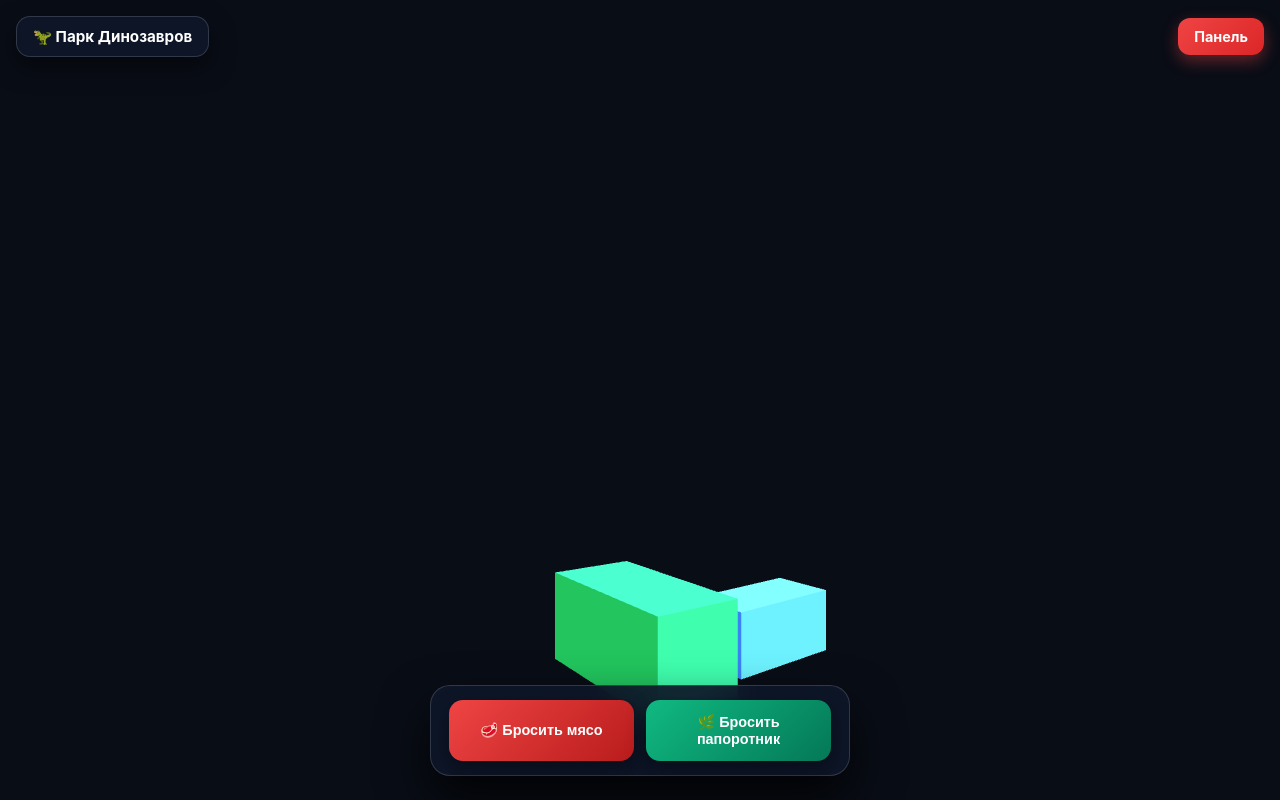
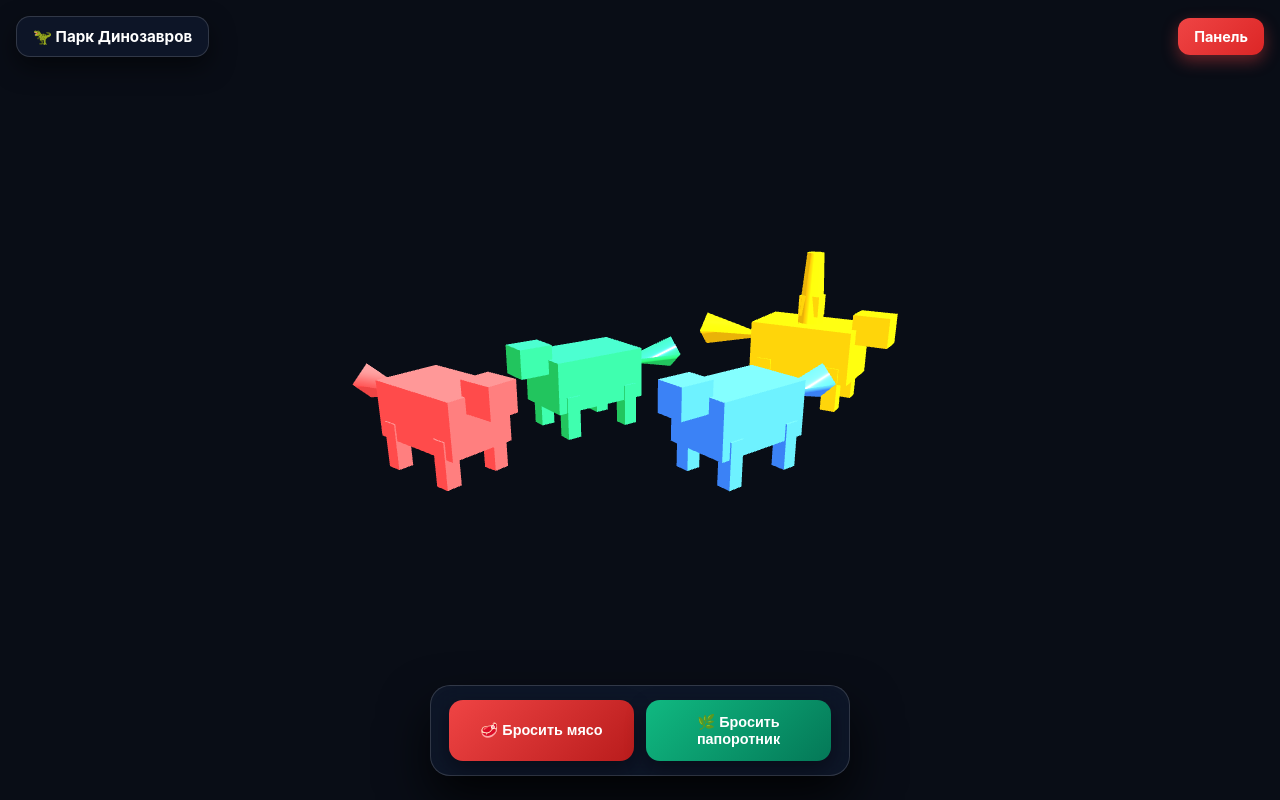
Before and after one commit to ai-tim/dino-park, a website: page demos/realistic-dino-park.html in a window 1280 px wide. Drawn offline with nearby package versions, Linux system fonts and the light colour scheme; animation ran at ten frames a second.

Commit message:
Update realistic-dino-park.html

```diff
--- a/demos/realistic-dino-park.html
+++ b/demos/realistic-dino-park.html
@@ -5,101 +5,47 @@
     <meta name="viewport" content="width=device-width, initial-scale=1.0">
     <title>Парк Динозавров — 3D Экосистема</title>
     <style>
-        * {
-            box-sizing: border-box;
-        }
+        * { box-sizing: border-box; }
         body, html {
-            margin: 0;
-            padding: 0;
-            width: 100%;
-            height: 100%;
-            overflow: hidden;
-            background: #090d16;
-            font-family: -apple-system, BlinkMacSystemFont, "Segoe UI", Roboto, sans-serif;
-            color: white;
+            margin: 0; padding: 0; width: 100%; height: 100%; overflow: hidden;
+            background: #090d16; font-family: -apple-system, BlinkMacSystemFont, "Segoe UI", Roboto, sans-serif; color: white;
         }
         #canvas-container {
-            position: absolute;
-            top: 0;
-            left: 0;
-            width: 100%;
-            height: 100%;
-            z-index: 1;
+            position: absolute; top: 0; left: 0; width: 100%; height: 100%; z-index: 1;
         }
+        /* Верхняя панель управления */
         .top-bar {
-            position: absolute;
-            top: 16px;
-            left: 16px;
-            right: 16px;
-            display: flex;
-            justify-content: space-between;
-            align-items: center;
-            z-index: 100;
+            position: absolute; top: 16px; left: 16px; right: 16px; display: flex; justify-content: space-between; align-items: center; z-index: 100;
+            pointer-events: none;
         }
         .park-title-badge {
-            background: rgba(15, 23, 42, 0.9);
-            backdrop-filter: blur(12px);
-            -webkit-backdrop-filter: blur(12px);
-            padding: 10px 16px;
-            border-radius: 14px;
-            border: 1px solid rgba(255, 255, 255, 0.15);
-            font-size: 0.95rem;
-            font-weight: 700;
-            box-shadow: 0 10px 25px rgba(0,0,0,0.5);
-            text-decoration: none;
-            color: white;
+            background: rgba(15, 23, 42, 0.9); backdrop-filter: blur(12px); -webkit-backdrop-filter: blur(12px);
+            padding: 10px 16px; border-radius: 14px; border: 1px solid rgba(255, 255, 255, 0.15);
+            font-size: 0.95rem; font-weight: 700; box-shadow: 0 10px 25px rgba(0,0,0,0.5);
+            text-decoration: none; color: white; pointer-events: auto;
         }
         .panel-link-btn {
-            background: linear-gradient(135deg, #ef4444, #dc2626);
-            color: white;
-            padding: 10px 16px;
-            border-radius: 12px;
-            text-decoration: none;
-            font-weight: bold;
-            font-size: 0.9rem;
-            box-shadow: 0 6px 16px rgba(239, 68, 68, 0.4);
-            border: none;
-            cursor: pointer;
+            background: linear-gradient(135deg, #ef4444, #dc2626); color: white; padding: 10px 16px; border-radius: 12px;
+            text-decoration: none; font-weight: bold; font-size: 0.9rem; box-shadow: 0 6px 16px rgba(239, 68, 68, 0.4);
+            border: none; cursor: pointer; pointer-events: auto; transition: transform 0.1s ease;
         }
+        .panel-link-btn:active { transform: scale(0.96); }
+
+        /* Нижняя панель кормления */
         .park-ui-panel {
-            position: absolute;
-            bottom: 24px;
-            left: 50%;
-            transform: translateX(-50%);
-            background: rgba(15, 23, 42, 0.92);
-            backdrop-filter: blur(16px);
-            -webkit-backdrop-filter: blur(16px);
-            padding: 14px 18px;
-            border-radius: 20px;
-            box-shadow: 0 25px 50px rgba(0, 0, 0, 0.8);
-            border: 1px solid rgba(255, 255, 255, 0.15);
-            display: flex;
-            gap: 12px;
-            z-index: 100;
-            width: 92%;
-            max-width: 420px;
+            position: absolute; bottom: 24px; left: 50%; transform: translateX(-50%);
+            background: rgba(15, 23, 42, 0.92); backdrop-filter: blur(16px); -webkit-backdrop-filter: blur(16px);
+            padding: 14px 18px; border-radius: 20px; box-shadow: 0 25px 50px rgba(0, 0, 0, 0.8);
+            border: 1px solid rgba(255, 255, 255, 0.15); display: flex; gap: 12px; z-index: 100; width: 92%; max-width: 420px;
         }
         .park-ui-btn {
-            flex: 1;
-            color: white;
-            border: none;
-            padding: 14px 12px;
-            border-radius: 14px;
-            font-weight: bold;
-            font-size: 0.9rem;
-            cursor: pointer;
-            text-align: center;
-            box-shadow: 0 8px 20px rgba(0, 0, 0, 0.4);
+            flex: 1; color: white; border: none; padding: 14px 12px; border-radius: 14px; font-weight: bold; font-size: 0.9rem;
+            cursor: pointer; text-align: center; box-shadow: 0 8px 20px rgba(0, 0, 0, 0.4); transition: transform 0.1s ease;
         }
-        .park-ui-btn.meat {
-            background: linear-gradient(135deg, #ef4444, #b91c1c);
-        }
-        .park-ui-btn.plant {
-            background: linear-gradient(135deg, #10b981, #047857);
-        }
-        .tv-mode-hidden {
-            display: none !important;
-        }
+        .park-ui-btn:active { transform: scale(0.96); }
+        .park-ui-btn.meat { background: linear-gradient(135deg, #ef4444, #b91c1c); }
+        .park-ui-btn.plant { background: linear-gradient(135deg, #10b981, #047857); }
+        .tv-mode-hidden { display: none !important; }
     </style>
 </head>
 <body>
@@ -115,7 +61,7 @@
         <button class="park-ui-btn plant" onclick="alert('Травоядные с аппетитом принялись за папоротники!')">🌿 Бросить папоротник</button>
     </div>
 
-    <!-- Подключаем надежный Three.js через официальный CDN -->
+    <!-- Подключаем надежный Three.js через CDN -->
     <script src="https://cdnjs.cloudflare.com/ajax/libs/three.js/r128/three.min.js"></script>
     <script>
         const urlParams = new URLSearchParams(window.location.search);
@@ -128,37 +74,100 @@
         const scene = new THREE.Scene();
         scene.background = new THREE.Color(0x090d16);
 
-        const camera = new THREE.PerspectiveCamera(60, window.innerWidth / window.innerHeight, 0.1, 1000);
-        camera.position.set(0, 5, 15);
+        const camera = new THREE.PerspectiveCamera(60, container.clientWidth / container.clientHeight, 0.1, 1000);
+        camera.position.set(0, 6, 18);
+        camera.lookAt(0, 0, 0);
 
         const renderer = new THREE.WebGLRenderer({ antialias: true });
         renderer.setSize(container.clientWidth, container.clientHeight);
         renderer.setPixelRatio(Math.min(window.devicePixelRatio, 2));
         container.appendChild(renderer.domElement);
 
+        // Освещение
         const ambientLight = new THREE.AmbientLight(0xffffff, 1.0);
         scene.add(ambientLight);
-
         const dirLight = new THREE.DirectionalLight(0xffffff, 1.5);
         dirLight.position.set(10, 20, 10);
         scene.add(dirLight);
 
-        // 3D модели динозавров
-        const geometry = new THREE.BoxGeometry(2, 2, 4);
-        const material = new THREE.MeshStandardMaterial({ color: 0x22c55e, roughness: 0.2 });
-        const dino = new THREE.Mesh(geometry, material);
-        scene.add(dino);
+        // --- ФУНКЦИЯ СОЗДАНИЯ ДЕТАЛИЗИРОВАННОГО ДИНОЗАВРА (СОСТАВНОЙ ОБЪЕКТ) ---
+        function createDetailedDino(color) {
+            const group = new THREE.Group();
 
-        const dino2Geo = new THREE.BoxGeometry(1.5, 1.5, 3);
-        const dino2Mat = new THREE.MeshStandardMaterial({ color: 0x3b82f6, roughness: 0.2 });
-        const dino2 = new THREE.Mesh(dino2Geo, dino2Mat);
-        dino2.position.set(3, -0.5, -2);
+            // Материал тела
+            const bodyMat = new THREE.MeshStandardMaterial({ color: color, roughness: 0.3 });
+
+            // Туловище (основной куб)
+            const bodyGeo = new THREE.BoxGeometry(2.2, 1.8, 3.5);
+            const body = new THREE.Mesh(bodyGeo, bodyMat);
+            group.add(body);
+
+            // Голова (куб поменьше спереди)
+            const headGeo = new THREE.BoxGeometry(1, 1, 1.2);
+            const head = new THREE.Mesh(headGeo, bodyMat);
+            head.position.set(0, 0.9, 2.2);
+            group.add(head);
+
+            // Хвост (пирамида или конус сзади)
+            const tailGeo = new THREE.ConeGeometry(0.6, 2.5, 4);
+            const tail = new THREE.Mesh(tailGeo, bodyMat);
+            tail.rotation.x = Math.PI / 2;
+            tail.position.set(0, 0.2, -2.8);
+            group.add(tail);
+
+            // Лапы (4 простых цилиндра или узких куба)
+            const legGeo = new THREE.BoxGeometry(0.5, 1.5, 0.5);
+            const legFL = new THREE.Mesh(legGeo, bodyMat); legFL.position.set(0.9, -1.1, 1.2); group.add(legFL);
+            const legFR = new THREE.Mesh(legGeo, bodyMat); legFR.position.set(-0.9, -1.1, 1.2); group.add(legFR);
+            const legBL = new THREE.Mesh(legGeo, bodyMat); legBL.position.set(0.9, -1.1, -1.2); group.add(legBL);
+            const legBR = new THREE.Mesh(legGeo, bodyMat); legBR.position.set(-0.9, -1.1, -1.2); group.add(legBR);
+
+            return group;
+        }
+
+        // --- РАЗМЕЩЕНИЕ 4 ДЕТАЛИЗИРОВАННЫХ ДИНОЗАВРОВ ---
+
+        // 1. T-Rex (Красный хищник)
+        const dino1 = createDetailedDino(0xef4444);
+        dino1.position.set(-6, -1, -2);
+        dino1.rotation.y = 0.5;
+        scene.add(dino1);
+
+        // 2. Велоцираптор (Зеленый хищник)
+        const dino2 = createDetailedDino(0x22c55e);
+        dino2.position.set(-2, -1, -6);
+        dino2.rotation.y = -0.3;
         scene.add(dino2);
 
+        // 3. Трицератопс (Синий травоядный)
+        const dino3 = createDetailedDino(0x3b82f6);
+        dino3.position.set(3, -1, -2);
+        dino3.rotation.y = -1.2;
+        scene.add(dino3);
+
+        // 4. Брахиозавр (Желтый травоядный с длинной шеей - сделаем его немного выше)
+        const dino4 = createDetailedDino(0xeab308);
+        dino4.position.set(6, 0, -6);
+        dino4.rotation.y = 0.8;
+
+        // Модифицируем брахиозавра: добавим шею (цилиндр) и голову (куб)
+        const neckGeo = new THREE.CylinderGeometry(0.3, 0.5, 3, 8);
+        const neck = new THREE.Mesh(neckGeo, new THREE.MeshStandardMaterial({ color: 0xeab308, roughness: 0.3 }));
+        neck.position.set(0, 1.8, 0);
+        const neckHeadGeo = new THREE.BoxGeometry(0.7, 0.7, 0.7);
+        const neckHead = new THREE.Mesh(neckHeadGeo, new THREE.MeshStandardMaterial({ color: 0xeab308, roughness: 0.3 }));
+        neckHead.position.set(0, 1.5, 0);
+        dino4.add(neck); dino4.add(neckHead);
+
+        scene.add(dino4);
+
+        // Цикл анимации
         function animate() {
             requestAnimationFrame(animate);
-            dino.rotation.y += 0.012;
-            dino2.rotation.y -= 0.018;
+            dino1.rotation.y += 0.008; // T-Rex
+            dino2.rotation.y -= 0.012; // Raptor
+            dino3.rotation.y += 0.006; // Triceratops
+            dino4.rotation.y += 0.004; // Brachiosaurus
             renderer.render(scene, camera);
         }
         animate();
```
